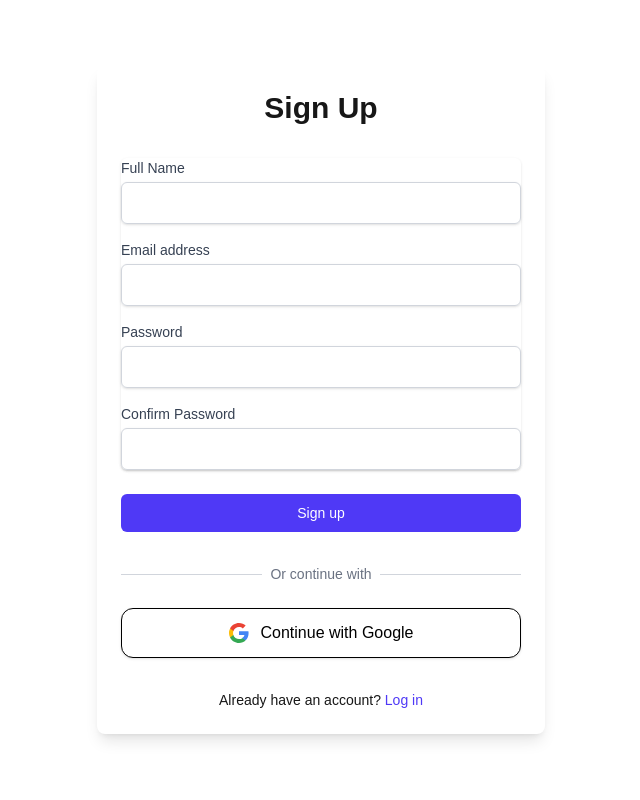
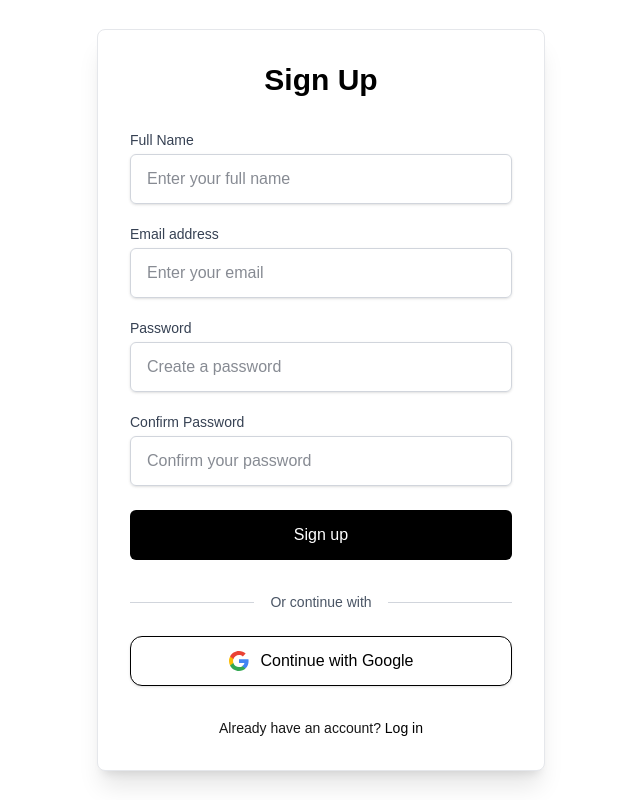
Before and after one commit to olasores/QuizMe, a Next.js app: page /Signup in a window 1280 px wide. Shown: the whole page, without its empty margins (319-959 px from the left). Built offline with nearby package versions, Linux system fonts and the light colour scheme.

Commit message:
fixing more routing issues

```diff
--- a/src/app/Login/page.tsx
+++ b/src/app/Login/page.tsx
@@ -46,10 +46,10 @@ const Login = () => {
     };
 
     return (
-        <div className="flex min-h-screen flex-col items-center justify-center py-2">
-            <div className="w-full max-w-md space-y-8 rounded-lg bg-white p-6 shadow-lg">
+        <div className="flex min-h-screen flex-col items-center justify-center py-2 bg-white">
+            <div className="w-full max-w-md space-y-8 rounded-lg bg-white p-8 shadow-xl border border-gray-200">
                 <div>
-                    <h1 className="text-center text-3xl font-bold">Login</h1>
+                    <h1 className="text-center text-3xl font-bold text-black">Login</h1>
                 </div>
 
                 {error && (
@@ -59,43 +59,61 @@ const Login = () => {
                 )}
 
                 <form className="mt-8 space-y-6" onSubmit={handleSubmit}>
-                    <div className="space-y-4 rounded-md shadow-sm">
+                    <div className="space-y-5 rounded-md">
                         <div>
-                            <label htmlFor="email" className="block text-sm font-medium text-gray-700">Email address</label>
-                            <input id="email" name="email" type="email" required className="mt-1 block w-full rounded-md border border-gray-300 px-3 py-2 shadow-sm focus:border-indigo-500 focus:outline-none focus:ring-indigo-500" />
+                            <label htmlFor="email" className="block text-sm font-medium text-gray-700 mb-1">Email address</label>
+                            <input
+                                id="email"
+                                name="email"
+                                type="email"
+                                required
+                                className="block w-full rounded-md border border-gray-300 px-4 py-3 text-gray-900 shadow-sm focus:border-gray-800 focus:outline-none focus:ring-2 focus:ring-gray-800 transition-all"
+                                placeholder="Enter your email"
+                            />
                         </div>
 
                         <div>
-                            <label htmlFor="password" className="block text-sm font-medium text-gray-700">Password</label>
-                            <input id="password" name="password" type="password" required className="mt-1 block w-full rounded-md border border-gray-300 px-3 py-2 shadow-sm focus:border-indigo-500 focus:outline-none focus:ring-indigo-500" />
+                            <label htmlFor="password" className="block text-sm font-medium text-gray-700 mb-1">Password</label>
+                            <input
+                                id="password"
+                                name="password"
+                                type="password"
+                                required
+                                className="block w-full rounded-md border border-gray-300 px-4 py-3 text-gray-900 shadow-sm focus:border-gray-800 focus:outline-none focus:ring-2 focus:ring-gray-800 transition-all"
+                                placeholder="Enter your password"
+                            />
                         </div>
                     </div>
 
-                    <div>
-                        <button type="submit" disabled={loading} className="group relative flex w-full justify-center rounded-md border border-transparent bg-indigo-600 px-4 py-2 text-sm font-medium text-white hover:bg-indigo-700 focus:outline-none focus:ring-2 focus:ring-indigo-500 focus:ring-offset-2 disabled:opacity-50">
+                    <div className="mt-6">
+                        <button
+                            type="submit"
+                            disabled={loading}
+                            className="group relative flex w-full justify-center rounded-md border border-transparent bg-black px-4 py-3 text-base font-medium text-white hover:bg-gray-800 focus:outline-none focus:ring-2 focus:ring-gray-800 focus:ring-offset-2 disabled:opacity-50 transition-colors"
+                        >
                             {loading ? 'Loading...' : 'Log in'}
                         </button>
                     </div>
                 </form>
 
-                <div className="mt-6">
+                <div className="mt-8">
                     <div className="relative">
                         <div className="absolute inset-0 flex items-center">
-                            <div className="w-full border-t border-gray-300" />
+                            <div className="w-full border-t border-gray-200" />
                         </div>
                         <div className="relative flex justify-center text-sm">
-                            <span className="bg-white px-2 text-gray-500">Or continue with</span>
+                            <span className="bg-white px-4 text-gray-600 font-medium">Or continue with</span>
                         </div>
                     </div>
 
-                    <div className="mt-6">
+                    <div className="mt-6 flex justify-center">
                         <GoogleButton />
                     </div>
                 </div>
 
-                <div className="mt-6 text-center text-sm">
+                                <div className="mt-6 text-center text-sm">
                     <span>Don&apos;t have an account? </span>
-                    <Link href="/signup" className="font-medium text-indigo-600 hover:text-indigo-500">
+                    <Link href="/Signup" className="font-medium text-black hover:text-gray-700">
                         Sign up
                     </Link>
                 </div>
--- a/src/app/Signup/page.tsx
+++ b/src/app/Signup/page.tsx
@@ -60,10 +60,10 @@ const Signup = () => {
     };
 
     return (
-        <div className="flex min-h-screen flex-col items-center justify-center py-2">
-            <div className="w-full max-w-md space-y-8 rounded-lg bg-white p-6 shadow-lg">
+        <div className="flex min-h-screen flex-col items-center justify-center py-2 bg-white">
+            <div className="w-full max-w-md space-y-8 rounded-lg bg-white p-8 shadow-xl border border-gray-200">
                 <div>
-                    <h1 className="text-center text-3xl font-bold">Sign Up</h1>
+                    <h1 className="text-center text-3xl font-bold text-black">Sign Up</h1>
                 </div>
 
                 {error && (
@@ -79,30 +79,62 @@ const Signup = () => {
                 )}
 
                 <form className="mt-8 space-y-6" onSubmit={handleSubmit}>
-                    <div className="space-y-4 rounded-md shadow-sm">
+                    <div className="space-y-5 rounded-md">
                         <div>
-                            <label htmlFor="name" className="block text-sm font-medium text-gray-700">Full Name</label>
-                            <input id="name" name="name" type="text" required className="mt-1 block w-full rounded-md border border-gray-300 px-3 py-2 shadow-sm focus:border-indigo-500 focus:outline-none focus:ring-indigo-500" />
+                            <label htmlFor="name" className="block text-sm font-medium text-gray-700 mb-1">Full Name</label>
+                            <input
+                                id="name"
+                                name="name"
+                                type="text"
+                                required
+                                className="block w-full rounded-md border border-gray-300 px-4 py-3 text-gray-900 shadow-sm focus:border-gray-800 focus:outline-none focus:ring-2 focus:ring-gray-800 transition-all"
+                                placeholder="Enter your full name"
+                            />
                         </div>
 
                         <div>
-                            <label htmlFor="email" className="block text-sm font-medium text-gray-700">Email address</label>
-                            <input id="email" name="email" type="email" required className="mt-1 block w-full rounded-md border border-gray-300 px-3 py-2 shadow-sm focus:border-indigo-500 focus:outline-none focus:ring-indigo-500" />
+                            <label htmlFor="email" className="block text-sm font-medium text-gray-700 mb-1">Email address</label>
+                            <input
+                                id="email"
+                                name="email"
+                                type="email"
+                                required
+                                className="block w-full rounded-md border border-gray-300 px-4 py-3 text-gray-900 shadow-sm focus:border-gray-800 focus:outline-none focus:ring-2 focus:ring-gray-800 transition-all"
+                                placeholder="Enter your email"
+                            />
                         </div>
 
                         <div>
-                            <label htmlFor="password" className="block text-sm font-medium text-gray-700">Password</label>
-                            <input id="password" name="password" type="password" required className="mt-1 block w-full rounded-md border border-gray-300 px-3 py-2 shadow-sm focus:border-indigo-500 focus:outline-none focus:ring-indigo-500" />
+                            <label htmlFor="password" className="block text-sm font-medium text-gray-700 mb-1">Password</label>
+                            <input
+                                id="password"
+                                name="password"
+                                type="password"
+                                required
+                                className="block w-full rounded-md border border-gray-300 px-4 py-3 text-gray-900 shadow-sm focus:border-gray-800 focus:outline-none focus:ring-2 focus:ring-gray-800 transition-all"
+                                placeholder="Create a password"
+                            />
                         </div>
 
                         <div>
-                            <label htmlFor="confirm-password" className="block text-sm font-medium text-gray-700">Confirm Password</label>
-                            <input id="confirm-password" name="confirm" type="password" required className="mt-1 block w-full rounded-md border border-gray-300 px-3 py-2 shadow-sm focus:border-indigo-500 focus:outline-none focus:ring-indigo-500" />
+                            <label htmlFor="confirm-password" className="block text-sm font-medium text-gray-700 mb-1">Confirm Password</label>
+                            <input
+                                id="confirm-password"
+                                name="confirm"
+                                type="password"
+                                required
+                                className="block w-full rounded-md border border-gray-300 px-4 py-3 text-gray-900 shadow-sm focus:border-gray-800 focus:outline-none focus:ring-2 focus:ring-gray-800 transition-all"
+                                placeholder="Confirm your password"
+                            />
                         </div>
                     </div>
 
-                    <div>
-                        <button type="submit" disabled={loading} className="group relative flex w-full justify-center rounded-md border border-transparent bg-indigo-600 px-4 py-2 text-sm font-medium text-white hover:bg-indigo-700 focus:outline-none focus:ring-2 focus:ring-indigo-500 focus:ring-offset-2 disabled:opacity-50">
+                    <div className="mt-6">
+                        <button
+                            type="submit"
+                            disabled={loading}
+                            className="group relative flex w-full justify-center rounded-md border border-transparent bg-black px-4 py-3 text-base font-medium text-white hover:bg-gray-800 focus:outline-none focus:ring-2 focus:ring-gray-800 focus:ring-offset-2 disabled:opacity-50 transition-colors"
+                        >
                             {loading ? 'Loading...' : 'Sign up'}
                         </button>
                     </div>
@@ -114,7 +146,7 @@ const Signup = () => {
                             <div className="w-full border-t border-gray-300" />
                         </div>
                         <div className="relative flex justify-center text-sm">
-                            <span className="bg-white px-2 text-gray-500">Or continue with</span>
+                            <span className="bg-white px-4 text-gray-600 font-medium">Or continue with</span>
                         </div>
                     </div>
 
@@ -125,7 +157,7 @@ const Signup = () => {
 
                 <div className="mt-6 text-center text-sm">
                     <span>Already have an account? </span>
-                    <Link href="/login" className="font-medium text-indigo-600 hover:text-indigo-500">
+                    <Link href="/Login" className="font-medium text-black hover:text-gray-700">
                         Log in
                     </Link>
                 </div>
--- a/src/components/Nav/nav.tsx
+++ b/src/components/Nav/nav.tsx
@@ -98,7 +98,7 @@ const Nav = () => {
           </li>
           <li>
             <Link
-              href="/Login"
+              href="/login"
               className="block text-black hover:bg-gray-100 px-6 py-3 text-lg font-medium transition-colors"
               onClick={() => setIsMenuOpen(false)}
             >
@@ -107,7 +107,7 @@ const Nav = () => {
           </li>
           <li>
             <Link
-              href="/Signup"
+              href="/signup"
               className="block text-black hover:bg-gray-100 px-6 py-3 text-lg font-medium transition-colors"
               onClick={() => setIsMenuOpen(false)}
             >
--- a/src/components/dashboard/TopBar.tsx
+++ b/src/components/dashboard/TopBar.tsx
@@ -21,8 +21,8 @@ export function TopBar({ userEmail, onSignOut }: TopBarProps) {
         </div>
       ) : (
         <div className="flex items-center gap-3 text-xs font-medium">
-          <Link href="/login" className="underline">Login</Link>
-          <Link href="/signup" className="underline">Signup</Link>
+          <Link href="/Login" className="underline">Login</Link>
+          <Link href="Signup" className="underline">Signup</Link>
         </div>
       )}
       {menuOpen && (
```
